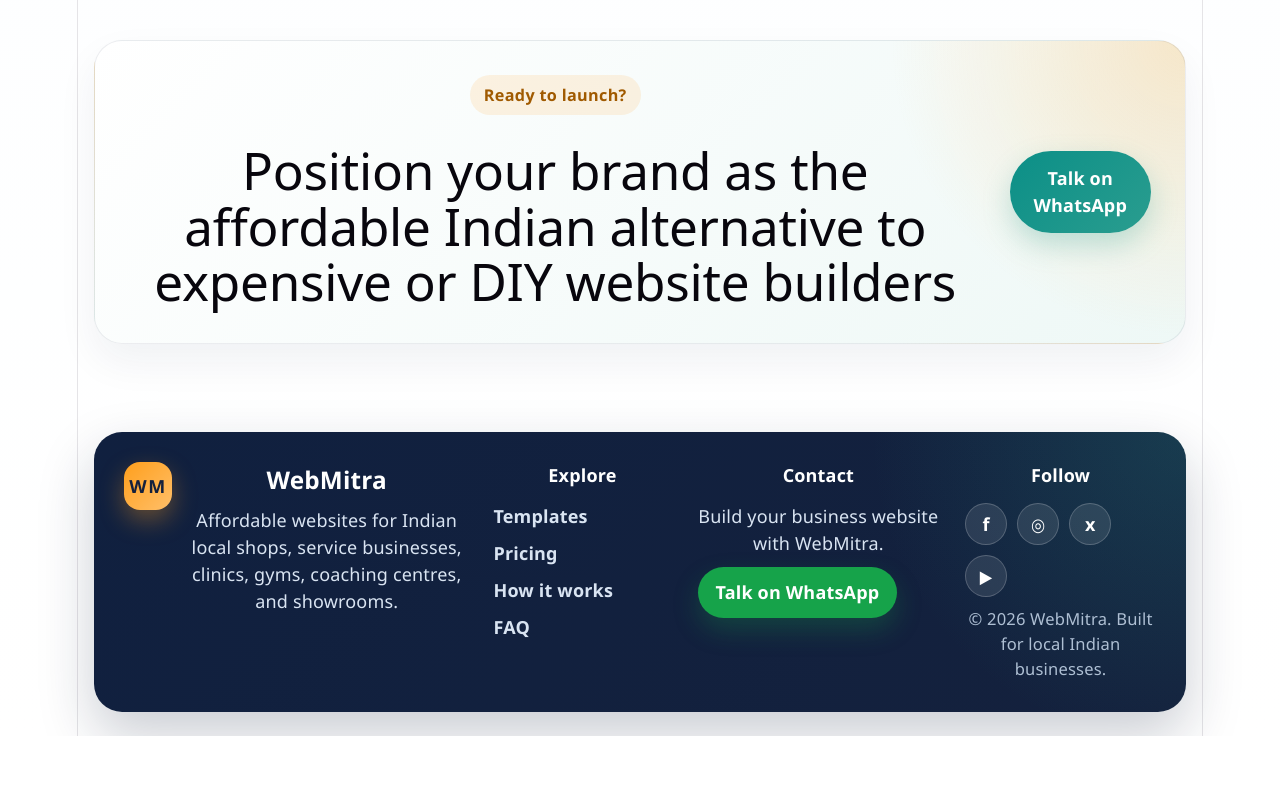
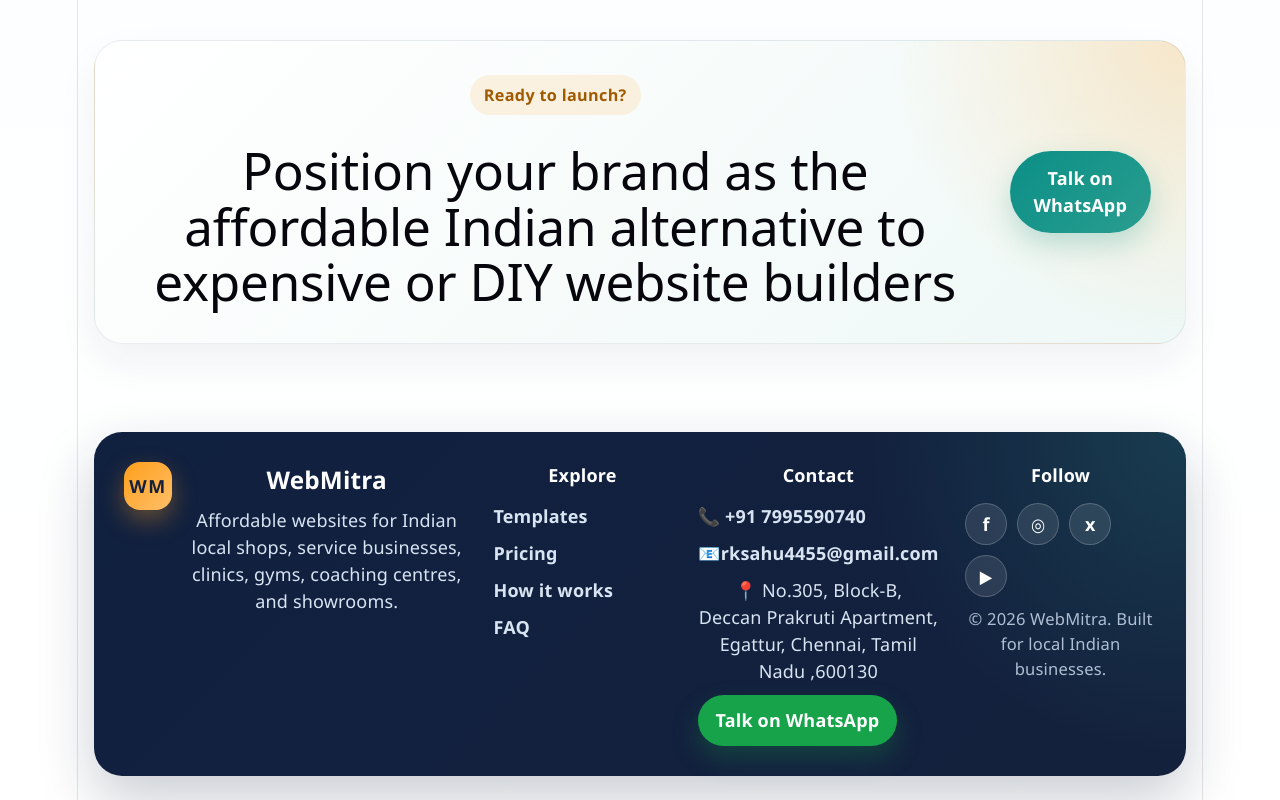
Before and after one commit to ranjan-fullstack/website-building-frontend, a React (Vite) app: page / in a window 1280 px wide. Shown: the part 6029-6829 px from the top of the page. Before the commit the page ends 6765 px from the top, so only its background shows below. Built offline with nearby package versions, Linux system fonts and the light colour scheme; no server answers.

Commit message:
address update

```diff
--- a/src/pages/Home.jsx
+++ b/src/pages/Home.jsx
@@ -410,6 +410,7 @@
       </main>
 
       <footer className="home-footer">
+
   <div className="home-footer-brand">
     <div className="brand-badge">WM</div>
     <div>
@@ -431,7 +432,22 @@
 
   <div className="home-footer-column">
     <h3>Contact</h3>
-          <p>Build your business website with WebMitra.</p>
+
+    <a href="tel:+917995590740">📞 +91 7995590740</a>
+
+    <p>
+      📧
+      <a href="mailto:rksahu4455@gmail.com">
+        rksahu4455@gmail.com
+      </a>
+    </p>
+
+    <p>
+      📍 No.305, Block-B,<br />
+      Deccan Prakruti Apartment,<br />
+      Egattur, Chennai, Tamil Nadu ,600130
+    </p>
+
     <a className="home-footer-whatsapp" href={whatsappLink}>
       Talk on WhatsApp
     </a>
@@ -445,10 +461,12 @@
       <a href="https://twitter.com" aria-label="Twitter">x</a>
       <a href="https://youtube.com" aria-label="YouTube">▶</a>
     </div>
+
     <p className="home-footer-copy">
       © 2026 WebMitra. Built for local Indian businesses.
     </p>
   </div>
+
 </footer>
     </div>
   );
```
Lines whose indentation alone changed are shown as unchanged.
